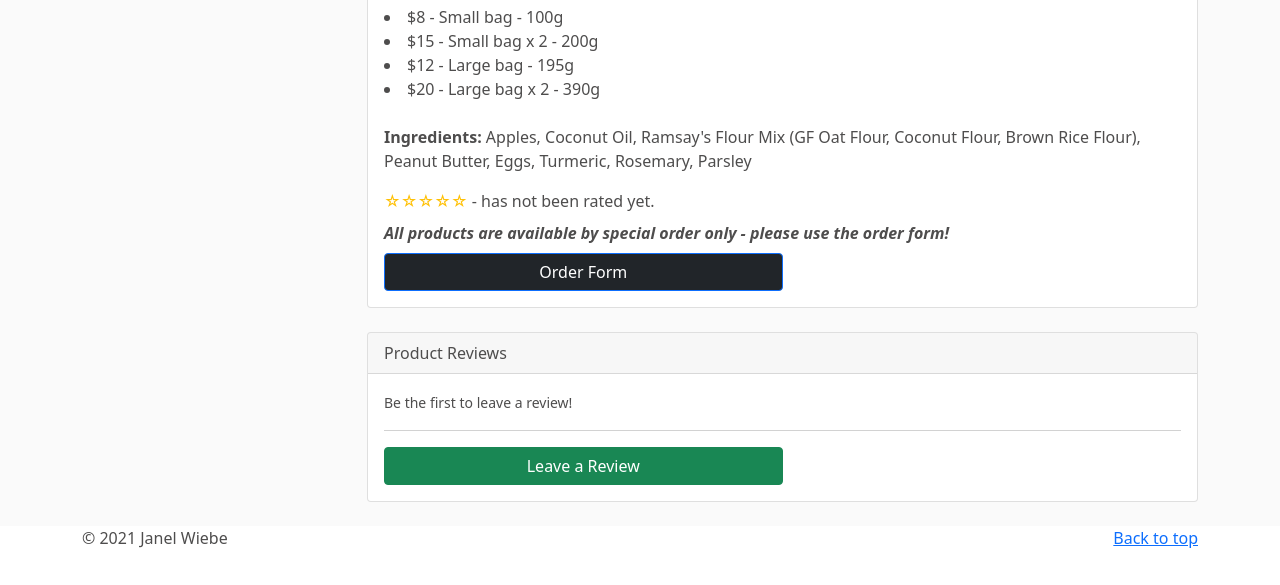
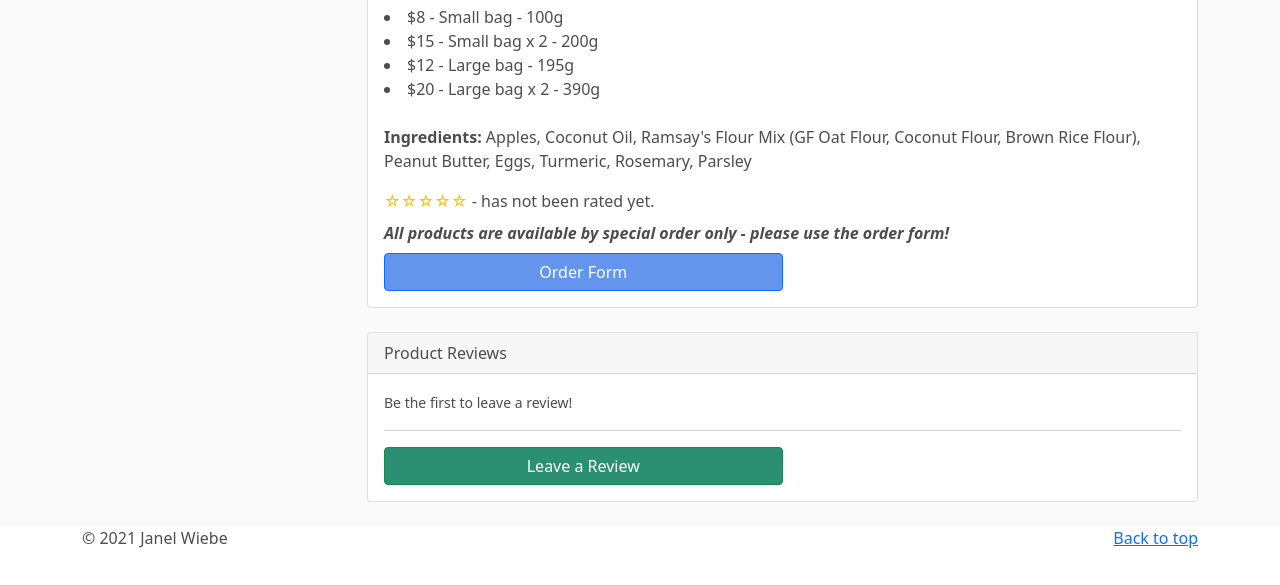
Before and after one commit to josh-fusillo/ramsayrecipes, a plain HTML site: page products/apple.html in a window 1280 px wide. Shown: the part 617-1202 px from the top of the page. Drawn offline with nearby package versions, Linux system fonts and the light colour scheme.

Commit message:
fixes and updates

```diff
--- a/products/apple.html
+++ b/products/apple.html
@@ -160,7 +160,7 @@
                   All products are available by special order only - please use
                   the order form!
                 </div>
-                <a href="#" class="btn btn-primary bg-dark">Order Form</a>
+                <a href="#" class="btn btn-primary order-button">Order Form</a>
               </div>
             </div>
             <div class="card card-outline-secondary my-4">
@@ -168,7 +168,7 @@
               <div class="card-body">
                 <small class="small">Be the first to leave a review!</small>
                 <hr />
-                <a class="btn btn-success" href="#!">Leave a Review</a>
+                <a class="btn btn-success review-button" href="#!">Leave a Review</a>
               </div>
             </div>
           </div>
--- a/styles/products.css
+++ b/styles/products.css
@@ -183,3 +183,11 @@ hr.divider {
     margin-bottom: 1rem;
   }
 }
+
+.order-button {
+  background-color: cornflowerblue;
+}
+
+.review-button {
+  background-color: rgb(43, 143, 113);
+}
```
